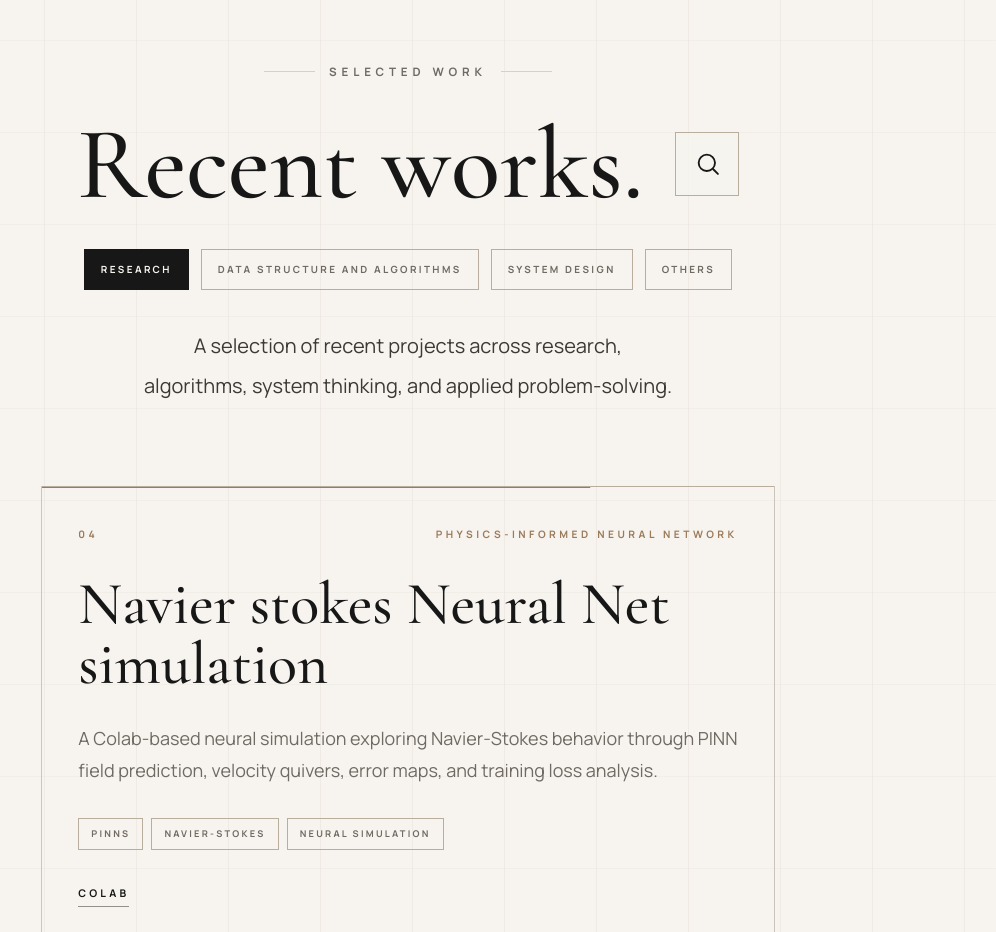
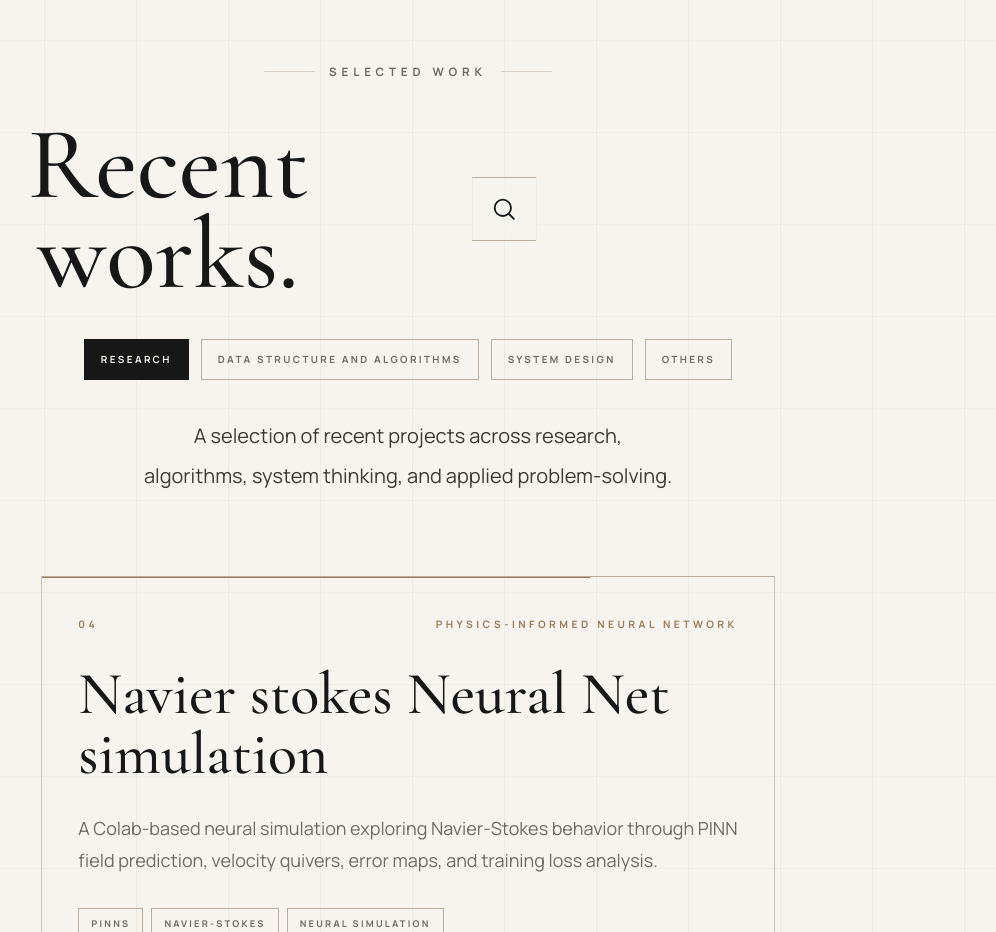
Before and after one commit to Arawal123/Personal-portfolio, a Next.js app: page / in a window 1280 px wide. Shown: the part 3640-4572 px from the top of the page, without its empty margins (232-1228 px from the left). Built offline with nearby package versions, Linux system fonts and the light colour scheme.

Commit message:
Improve work search behavior

```diff
--- a/components/Projects.tsx
+++ b/components/Projects.tsx
@@ -24,8 +24,7 @@ export default function Projects() {
     const query = searchQuery.trim().toLowerCase();
 
     return projects.filter((project) => {
-      if (project.category !== activeCategory) return false;
-      if (!query) return true;
+      if (!query) return project.category === activeCategory;
 
       return [
         project.title,
@@ -55,12 +54,13 @@ export default function Projects() {
         >
           <p className="label justify-center">Selected Work</p>
           <div className="group/search mx-auto mt-10 flex max-w-6xl flex-col items-center justify-center gap-6 md:flex-row md:gap-8">
-            <h2 className="serif-display text-balance text-[clamp(3.8rem,8vw,8.8rem)] leading-[0.88] text-[#171717] transition-transform duration-[900ms] ease-[cubic-bezier(0.22,1,0.36,1)] md:group-hover/search:-translate-x-8 md:group-focus-within/search:-translate-x-8">
+            <h2 className="serif-display text-balance text-[clamp(3.8rem,8vw,8.8rem)] leading-[0.88] text-[#171717] transition-transform duration-[700ms] ease-[cubic-bezier(0.22,1,0.36,1)] md:group-hover/search:-translate-x-5 md:group-focus-within/search:-translate-x-5">
               Recent works.
             </h2>
 
-            <label className="focus-within:w-[min(82vw,28rem)] group/searchbar relative flex h-16 w-16 shrink-0 items-center overflow-hidden border border-[#b9ad9d] bg-[#f7f4ef]/78 transition-all duration-[900ms] ease-[cubic-bezier(0.22,1,0.36,1)] hover:w-[min(82vw,28rem)]">
-              <span className="pointer-events-none grid h-16 w-16 shrink-0 place-items-center text-[#171717] transition-transform duration-700 group-hover/searchbar:scale-90">
+            <label className="group/searchbar relative flex h-16 w-[min(82vw,28rem)] shrink-0 items-center">
+              <span className="pointer-events-none absolute inset-y-0 left-0 w-full origin-left scale-x-[0.145] border border-[#b9ad9d] bg-[#f7f4ef]/78 transition-transform duration-[700ms] ease-[cubic-bezier(0.22,1,0.36,1)] group-hover/searchbar:scale-x-100 group-focus-within/searchbar:scale-x-100" />
+              <span className="pointer-events-none relative z-10 grid h-16 w-16 shrink-0 place-items-center text-[#171717] transition-transform duration-700 group-hover/searchbar:scale-90 group-focus-within/searchbar:scale-90">
                 <svg
                   aria-hidden="true"
                   viewBox="0 0 24 24"
@@ -80,7 +80,7 @@ export default function Projects() {
                 onChange={(event) => setSearchQuery(event.target.value)}
                 placeholder="Search works"
                 aria-label="Search works"
-                className="h-full min-w-0 flex-1 bg-transparent pr-5 text-sm font-bold uppercase tracking-[0.24em] text-[#171717] opacity-0 outline-none transition-opacity duration-500 placeholder:text-[#6f6a63]/70 group-hover/searchbar:opacity-100 group-focus-within/searchbar:opacity-100"
+                className="relative z-10 h-full min-w-0 flex-1 bg-transparent pr-5 text-sm font-bold uppercase tracking-[0.24em] text-[#171717] opacity-0 outline-none transition-[opacity,transform] duration-500 placeholder:text-[#6f6a63]/70 group-hover/searchbar:translate-x-0 group-hover/searchbar:opacity-100 group-focus-within/searchbar:translate-x-0 group-focus-within/searchbar:opacity-100 md:-translate-x-3"
               />
             </label>
           </div>
```
